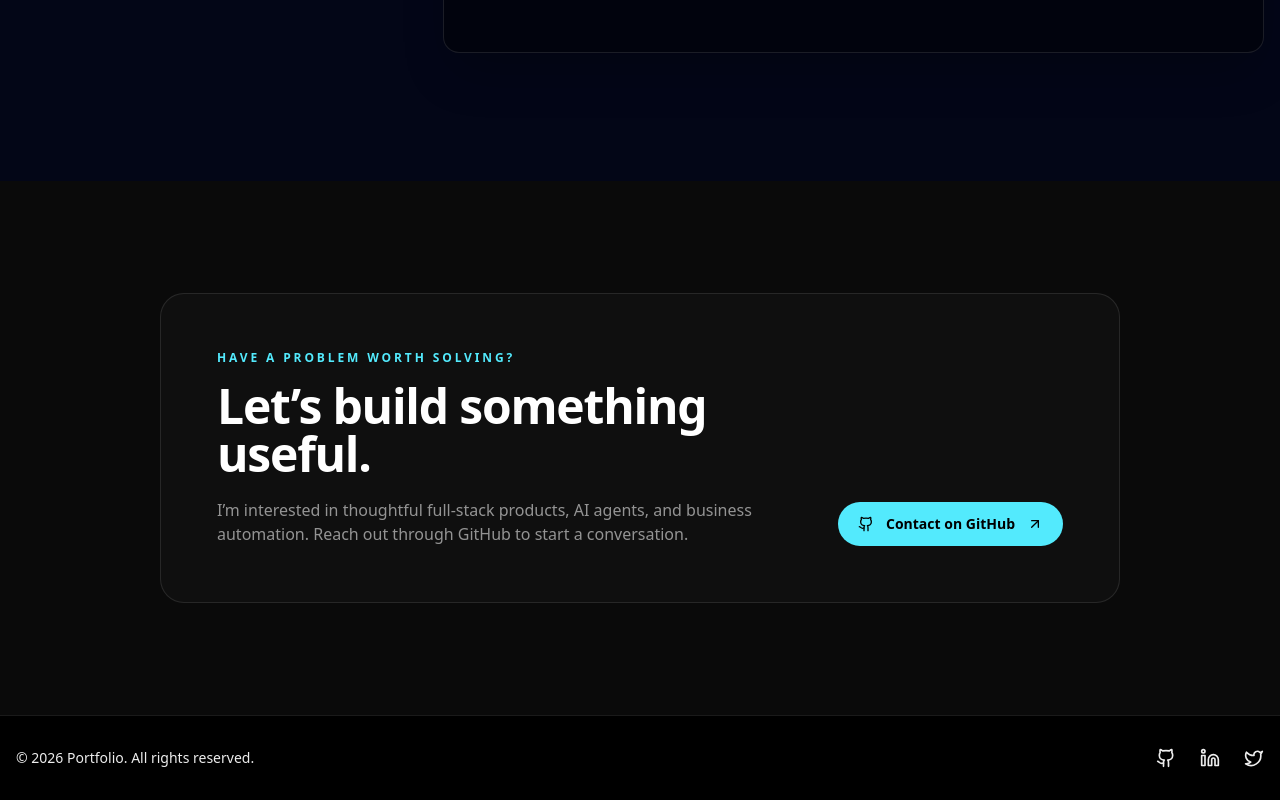
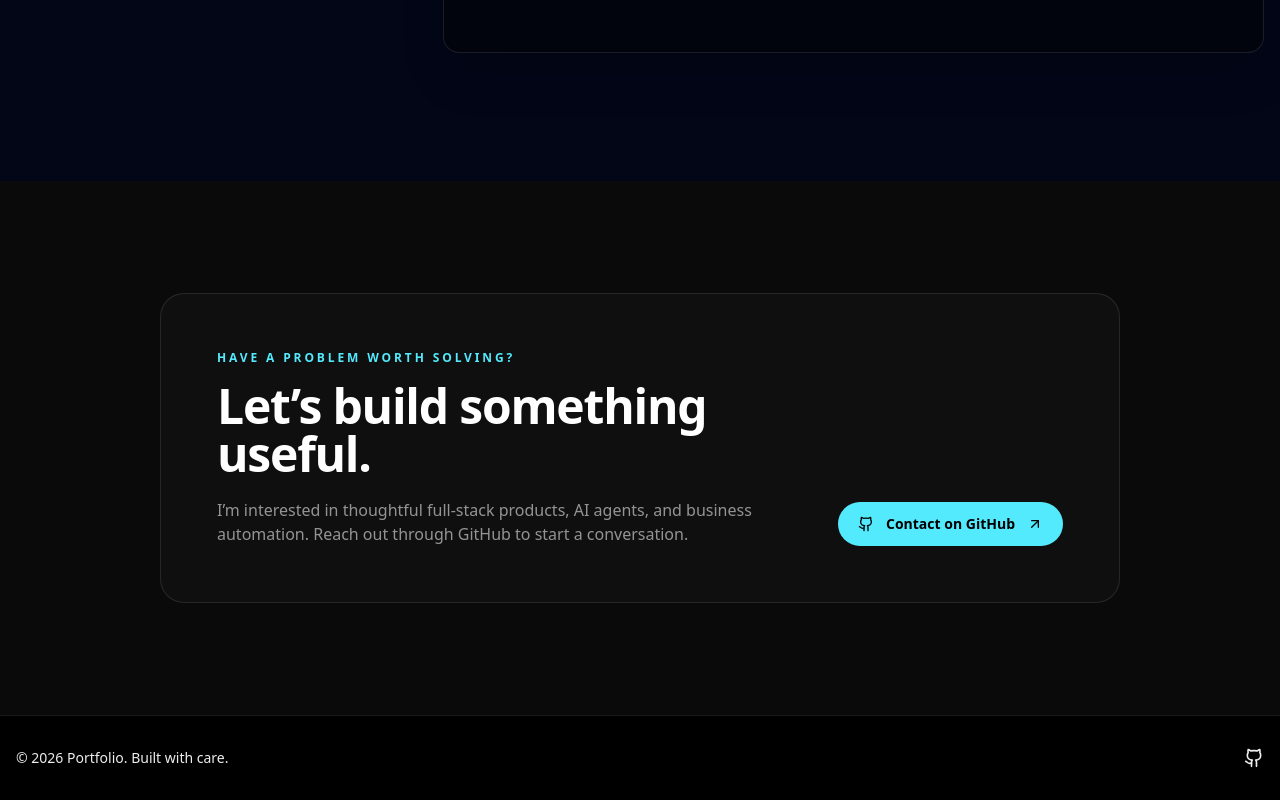
Before and after one commit to AbhilashDash10082k4/portfolio, a Next.js app: page / in a window 1280 px wide. Shown: the part 6307-7107 px from the top of the page. Built offline with nearby package versions, Linux system fonts and the light colour scheme.

Commit message:
fix: remove generic footer social links

```diff
--- a/components/Footer.tsx
+++ b/components/Footer.tsx
@@ -1,36 +1,27 @@
-import { Github, Linkedin, Twitter } from 'lucide-react';
-import Link from 'next/link';
+/**
+ * Site-wide footer with copyright and verified profile links.
+ * Related files: app/layout.tsx mounts the footer on every route; the GitHub
+ * destination matches the profile link used in components/Navbar.tsx.
+ */
+import { Github } from "lucide-react";
+import Link from "next/link";
 
 export function Footer() {
   return (
-    <footer className="py-8 border-t border-white/10 bg-black">
-      <div className="container mx-auto px-4 flex flex-col md:flex-row items-center justify-between gap-4">
+    <footer className="border-t border-white/10 bg-black py-8">
+      <div className="container mx-auto flex flex-col items-center justify-between gap-4 px-4 md:flex-row">
         <p className="text-sm text-muted-foreground">
-          © {new Date().getFullYear()} Portfolio. All rights reserved.
+          © {new Date().getFullYear()} Portfolio. Built with care.
         </p>
-        <div className="flex items-center gap-6">
-          <Link
-            href="https://github.com"
-            target="_blank"
-            className="text-muted-foreground hover:text-white transition-colors"
-          >
-            <Github className="w-5 h-5" />
-          </Link>
-          <Link
-            href="https://linkedin.com"
-            target="_blank"
-            className="text-muted-foreground hover:text-white transition-colors"
-          >
-            <Linkedin className="w-5 h-5" />
-          </Link>
-          <Link
-            href="https://twitter.com"
-            target="_blank"
-            className="text-muted-foreground hover:text-white transition-colors"
-          >
-            <Twitter className="w-5 h-5" />
-          </Link>
-        </div>
+        <Link
+          href="https://github.com/AbhilashDash10082k4"
+          target="_blank"
+          rel="noreferrer"
+          aria-label="GitHub profile (opens in a new tab)"
+          className="text-muted-foreground transition-colors hover:text-white focus-visible:outline focus-visible:outline-2 focus-visible:outline-offset-4 focus-visible:outline-cyan-300"
+        >
+          <Github aria-hidden="true" className="size-5" />
+        </Link>
       </div>
     </footer>
   );
```
